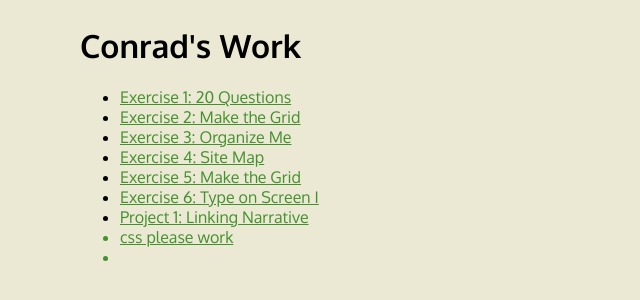
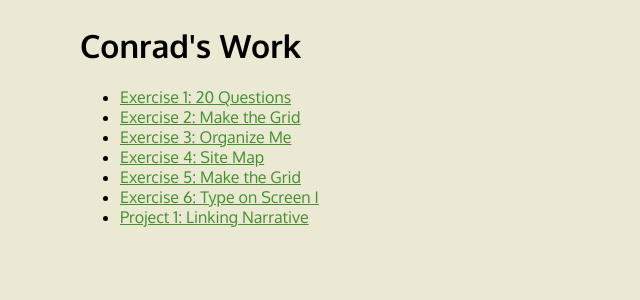
Before and after one commit to cfimbres/avt217, a plain HTML site: page index.html in a window 1280 px wide. Shown: the whole page, without its empty margins (0-640 px from the left). Drawn offline with Linux system fonts and the light colour scheme.

Commit message:
forcing page update and css fix maybe

```diff
--- a/index.html
+++ b/index.html
@@ -16,7 +16,6 @@
       <li><a href="e5/">Exercise 5: Make the Grid</li>
       <li><a href="e6/">Exercise 6: Type on Screen I</li>
       <li><a href="p1/">Project 1: Linking Narrative</li>
-      <li>css please work<li>
     </ul>
   </body>
 </html>
```
Also changed, not shown: e6/index.html (+1 -0 lines).
